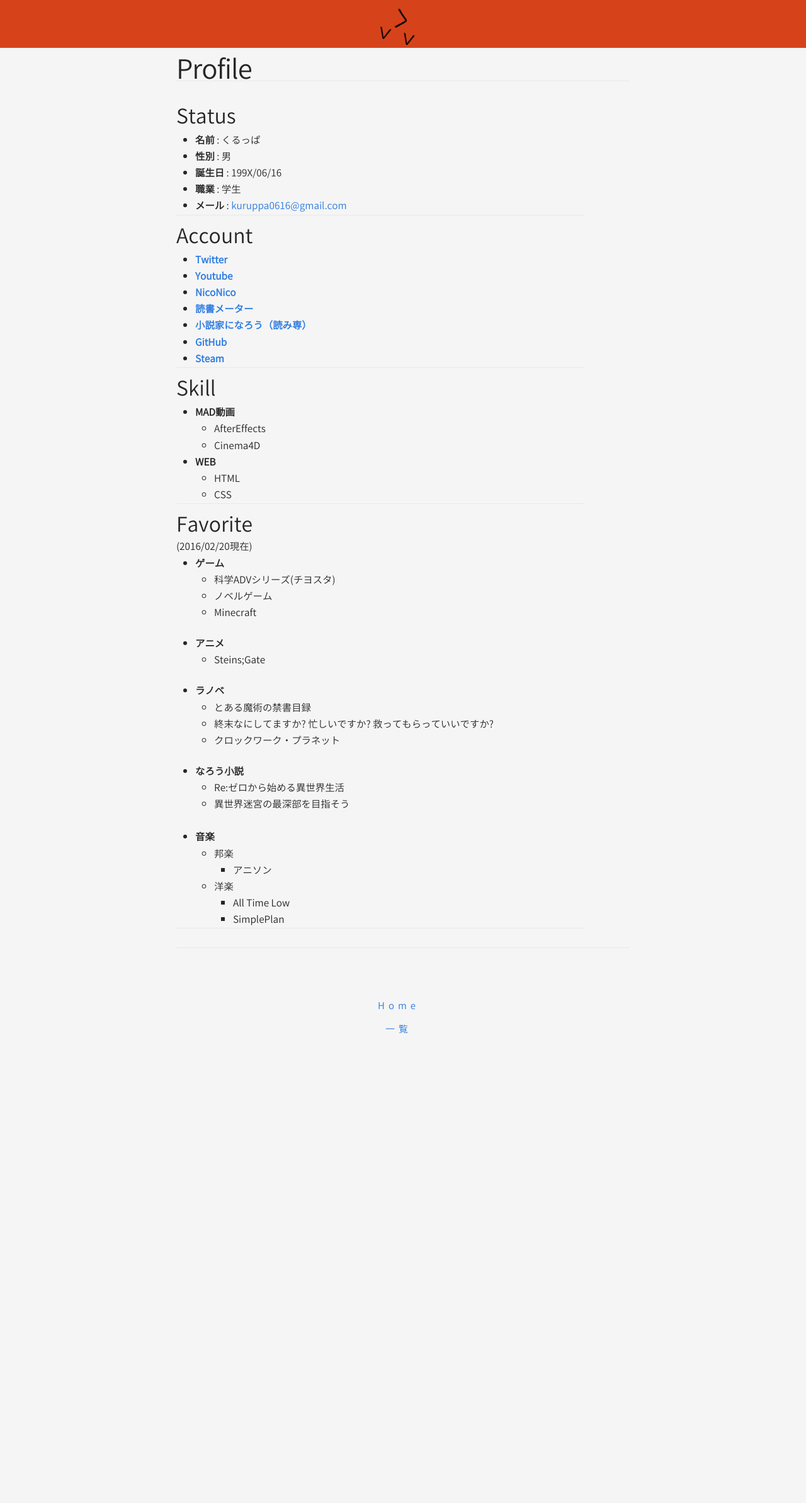
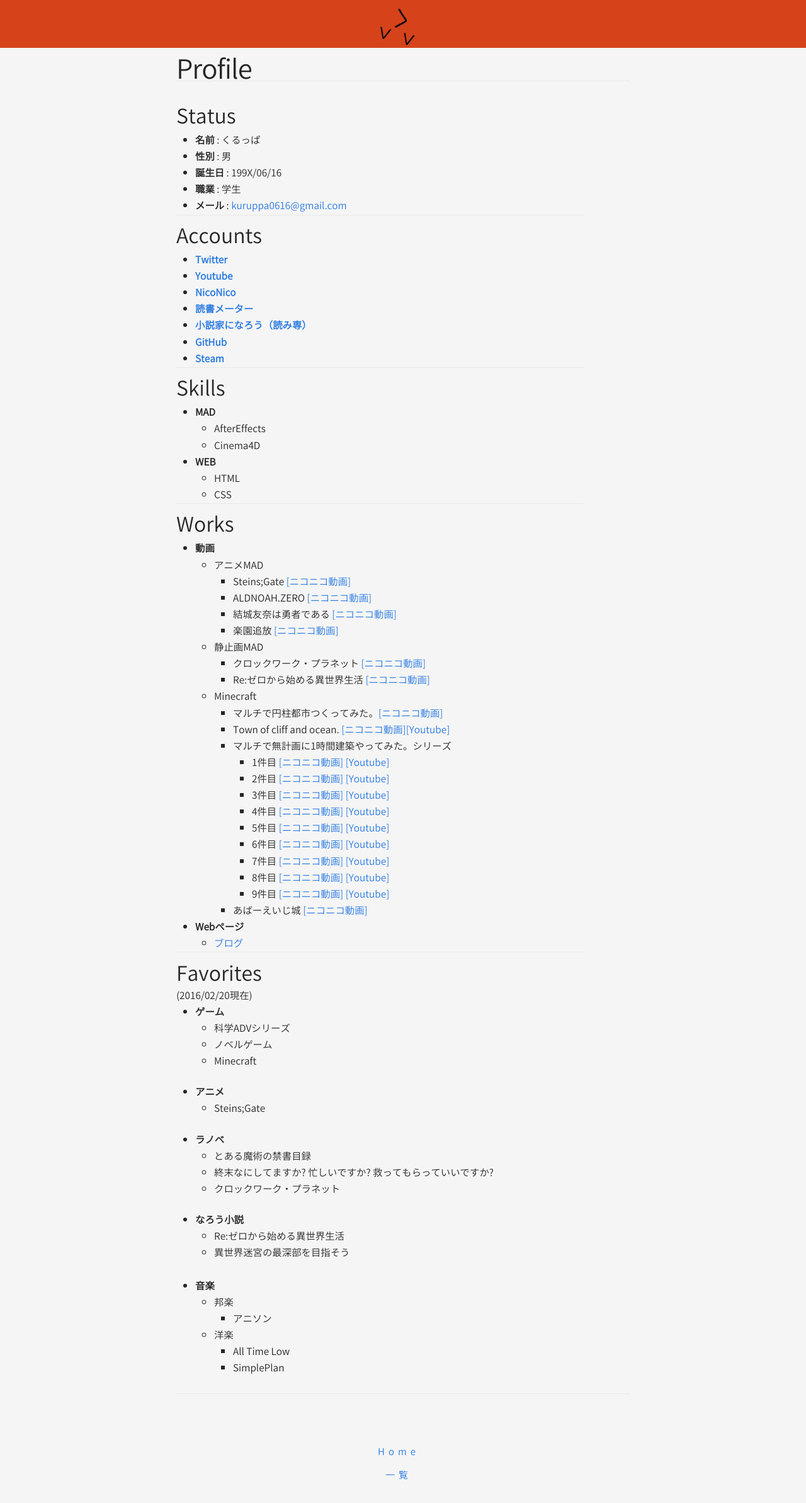
Before and after one commit to kuruppa0616/kuruppa0616.github.io, a Jekyll site: the page built from Profile.md, in a window 1280 px wide. Shown: the whole page at 63% size. Built offline with Jekyll 4.4.1, drawn with Linux system fonts in a browser that asks for light colours; nearby versions of some CDN libraries; before the commit the page ends 1678 px from its top, so only the background shows below that.

Commit message:
profile修正

```diff
--- a/Profile.md
+++ b/Profile.md
@@ -17,7 +17,7 @@ permalink: /Profile/
 ****
 
 
-## Account
+## Accounts
 + [**Twitter**](https://twitter.com/kuruppa0616)
 
 + [**Youtube**](https://www.youtube.com/user/kuruppa0616)
@@ -34,8 +34,8 @@ permalink: /Profile/
 
 ****
 
-## Skill
-+ **MAD動画**
+## Skills
++ **MAD**
     + AfterEffects
     + Cinema4D
 + **WEB**
@@ -44,14 +44,45 @@ permalink: /Profile/
 
 ****
 
+## Works
++ **動画**
+    + アニメMAD
+        + Steins;Gate [[ニコニコ動画]](http://www.nicovideo.jp/watch/sm24080161)
+        + ALDNOAH.ZERO [[ニコニコ動画]](http://www.nicovideo.jp/watch/sm25170764)
+        + 結城友奈は勇者である [[ニコニコ動画]](http://www.nicovideo.jp/watch/sm25856132)
+        + 楽園追放 [[ニコニコ動画]](http://www.nicovideo.jp/watch/sm27587620)
+    + 静止画MAD
+        + クロックワーク・プラネット [[ニコニコ動画]](http://www.nicovideo.jp/watch/sm28100135)
+        + Re:ゼロから始める異世界生活 [[ニコニコ動画]](http://www.nicovideo.jp/watch/sm28549334)
+    + Minecraft
+        + マルチで円柱都市つくってみた。[[ニコニコ動画]](http://www.nicovideo.jp/watch/sm21006016)
+        + Town of cliff and ocean. [[ニコニコ動画]](http://www.nicovideo.jp/watch/sm21614029)[[Youtube]](https://www.youtube.com/watch?v=nPrxS8PG44w)
+        + マルチで無計画に1時間建築やってみた。シリーズ
+            + 1件目 [[ニコニコ動画]](http://www.nicovideo.jp/watch/sm21872448) [[Youtube]](https://www.youtube.com/watch?v=GOl5my7BuDQ)
+            + 2件目 [[ニコニコ動画]](http://www.nicovideo.jp/watch/sm21896262) [[Youtube]](https://www.youtube.com/watch?v=toVrrFXeh7U)
+            + 3件目 [[ニコニコ動画]](http://www.nicovideo.jp/watch/sm22496927) [[Youtube]](https://www.youtube.com/watch?v=HGCF6W7MXO8)
+            + 4件目 [[ニコニコ動画]](http://www.nicovideo.jp/watch/sm22912506) [[Youtube]](https://www.youtube.com/watch?v=hcwjL_mIWO0)
+            + 5件目 [[ニコニコ動画]](http://www.nicovideo.jp/watch/sm23077053) [[Youtube]](https://www.youtube.com/watch?v=W8Psd2or1QE)
+            + 6件目 [[ニコニコ動画]](http://www.nicovideo.jp/watch/sm23321775) [[Youtube]](https://www.youtube.com/watch?v=3kXb5IiYEFk)
+            + 7件目 [[ニコニコ動画]](http://www.nicovideo.jp/watch/sm23635607) [[Youtube]](https://www.youtube.com/watch?v=fbs_BBccxQk)
+            + 8件目 [[ニコニコ動画]](http://www.nicovideo.jp/watch/sm23995536) [[Youtube]](https://www.youtube.com/watch?v=URuKOjYAfbk)
+            + 9件目 [[ニコニコ動画]](http://www.nicovideo.jp/watch/sm24246628) [[Youtube]](https://www.youtube.com/watch?v=jXZVIEBwWz4)
+        + あばーえいじ城 [[ニコニコ動画]](http://www.nicovideo.jp/watch/sm24246628)
++ **Webページ**
+    + [ブログ](kuruppa.xyz)
 
-## Favorite
+****
+
+
+
+
+## Favorites
 
 (2016/02/20現在)
 
 + **ゲーム**
 
-    + 科学ADVシリーズ(チヨスタ)
+    + 科学ADVシリーズ
 
     + ノベルゲーム
 
@@ -83,5 +114,3 @@ permalink: /Profile/
 
         + All Time Low
         + SimplePlan
-
-****
--- a/_sass/_style.scss
+++ b/_sass/_style.scss
@@ -464,6 +464,7 @@ hr {
     }
     .andmore {
         margin-left: 20px;
+        margin-bottom: 200px;
     }
     .wrapper-post {
         text-align: left;
```
